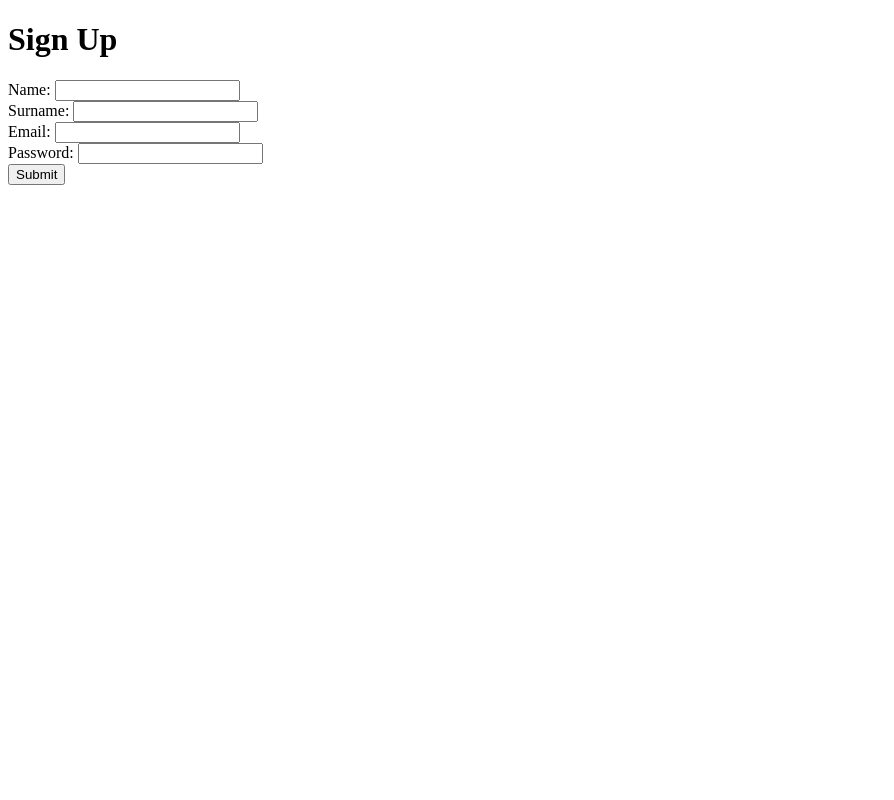
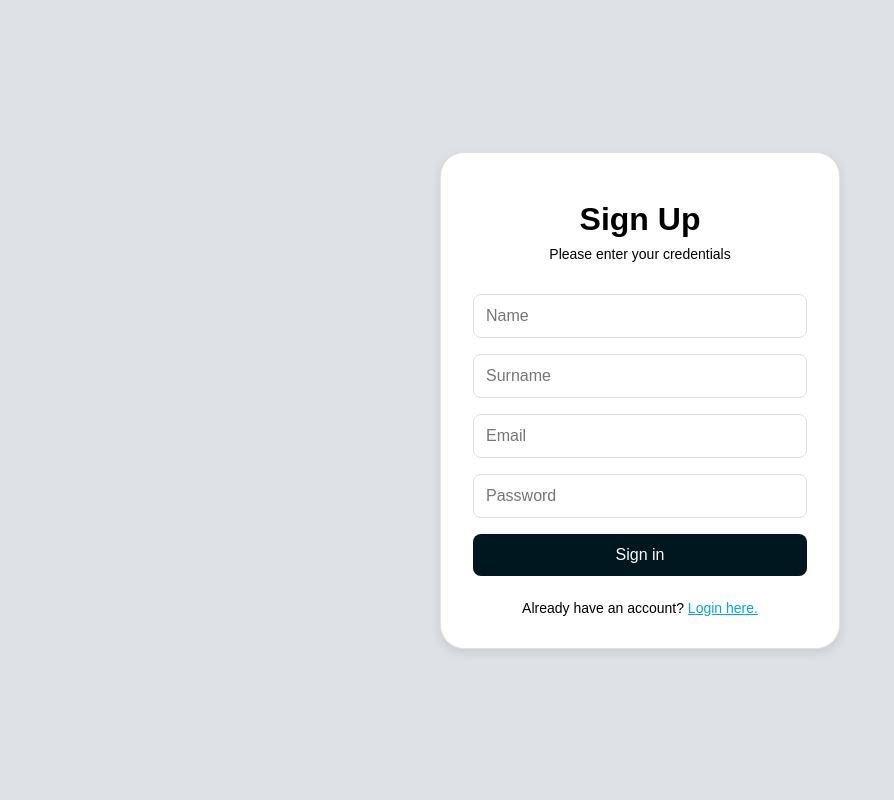
Before and after one commit to porihacker/banking_api, a Flask app: page /signup in a window 1280 px wide. Shown: the whole page, without its empty margins (0-894 px from the left). Run offline with Flask 3, Linux system fonts and the light colour scheme.

Commit message:
Add css for signup and signin forms

```diff
--- a/app.py
+++ b/app.py
@@ -129,6 +129,20 @@ def transact():
     id_token = session.get('user')
     if not id_token:
         return redirect(url_for('login'))
+    if request.method == "POST":
+        transaction_type = request.form.get("transaction")
+        amount = request.form.get("amount")
+        # try:
+        #     # balance = Accounts.query.where(Accounts.user_id == id_token).first()
+        #     # new_user = Users(
+        #     #     account_id=account_id,transaction_type=transaction_type,amount=amount
+        #     #     )
+        #     # db.session.add(new_user)
+        #     # db.session.commit()
+        #     # return redirect("/transactions")
+        # except Exception as e:
+        #     return f"There was an error while signing you up, please try again: {e}"
+
 
     return render_template("transact.html")
 
--- a/static/css/main.css
+++ b/static/css/main.css
@@ -0,0 +1,87 @@
+* {
+    box-sizing: border-box;
+    margin: 0;
+    padding: 0;
+  }
+
+  .signin, .signup {
+    display: flex;
+    align-items: center;
+    justify-content: center;
+    height: 100vh;
+    font-family: Arial, sans-serif;
+    background-color: #dee2e6;
+  }
+
+  .form-bg {
+    background-color: white;
+    border: 1px solid #dee2e6;
+    box-shadow: 0 4px 12px rgba(0, 0, 0, 0.1);
+    border-radius: 24px;
+    padding: 32px;
+    width: 90%;
+    max-width: 400px;
+    text-align: center;
+  }
+
+  .header .title {
+    font-size: 32px;
+    font-weight: bold;
+    margin-top: 16px;
+  }
+
+  .header .subtitle {
+    font-size: 14px;
+    margin: 8px 0 32px;
+  }
+
+  .form {
+    display: flex;
+    flex-direction: column;
+    gap: 16px;
+  }
+
+  .form-item .input {
+    width: 100%;
+    padding: 12px;
+    border: 1px solid #dee2e6;
+    border-radius: 8px;
+    font-size: 16px;
+  }
+
+  .input:focus {
+    outline: none;
+    border-color: #00171f;
+  }
+
+  .text-left {
+    text-align: left;
+    font-size: 14px;
+    margin-top: 8px;
+  }
+
+  .link {
+    color: #00a8e8;
+    text-decoration: underline;
+  }
+
+  .button {
+    width: 100%;
+    padding: 12px;
+    border: none;
+    background-color: #00171f;
+    color: white;
+    font-size: 16px;
+    border-radius: 8px;
+    cursor: pointer;
+    transition: opacity 0.3s ease;
+  }
+
+  .button:hover {
+    opacity: 0.9;
+  }
+
+  .footer {
+    font-size: 14px;
+    margin-top: 24px;
+  }
--- a/templates/signup.html
+++ b/templates/signup.html
@@ -5,20 +5,33 @@
 {% endblock %}
 
 {% block body %}
-<form action="/signup" method="POST">
-    <h1>Sign Up</h1>
-    <label for="name">Name:</label>
-    <input type="text" name="name">
-    <br>
-    <label for="surname">Surname:</label>
-    <input type="text" name="surname">
-    <br>
-    <label for="email">Email:</label>
-    <input type="text" name="email">
-    <br>
-    <label for="password">Password:</label>
-    <input type="password" name="password">
-    <br>
-    <input type="submit">
-</form>
+<div  class="signin">
+    <div class="form-bg">
+        <div class="header">
+        <h1 class="title">Sign Up</h1>
+        <p class="subtitle">Please enter your credentials</p>
+        </div>
+
+        <form action="/" method="POST" class="form">
+            <div class="form-item">
+                <input type="text" name="name" placeholder="Name" class="input" required>
+            </div>
+            <div class="form-item">
+                <input type="text" name="surname" placeholder="Surname" class="input" required>
+            </div>
+            <div class="form-item">
+                <input type="email" name="email" placeholder="Email" class="input" required>
+            </div>
+            <div class="form-item">
+                <input type="password" name="password" placeholder="Password" class="input" required>
+            </div>
+
+        <button type="submit" class="button">Sign in</button>
+        </form>
+
+        <div class="footer">
+        Already have an account? <a href="/" class="link">Login here.</a>
+        </div>
+    </div>
+</div>
 {% endblock %}
```
Also changed, not shown: templates/index.html (+26 -13 lines).
